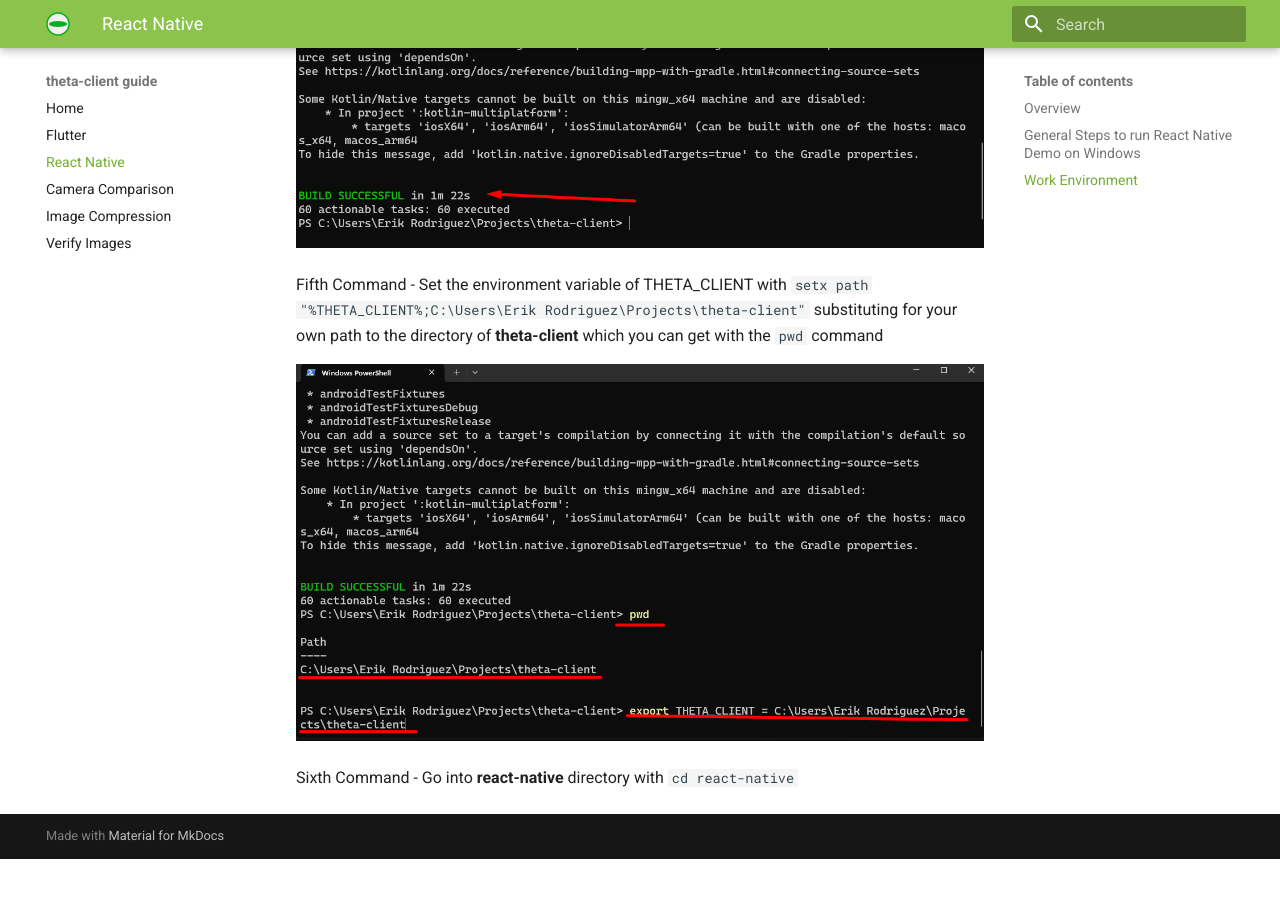
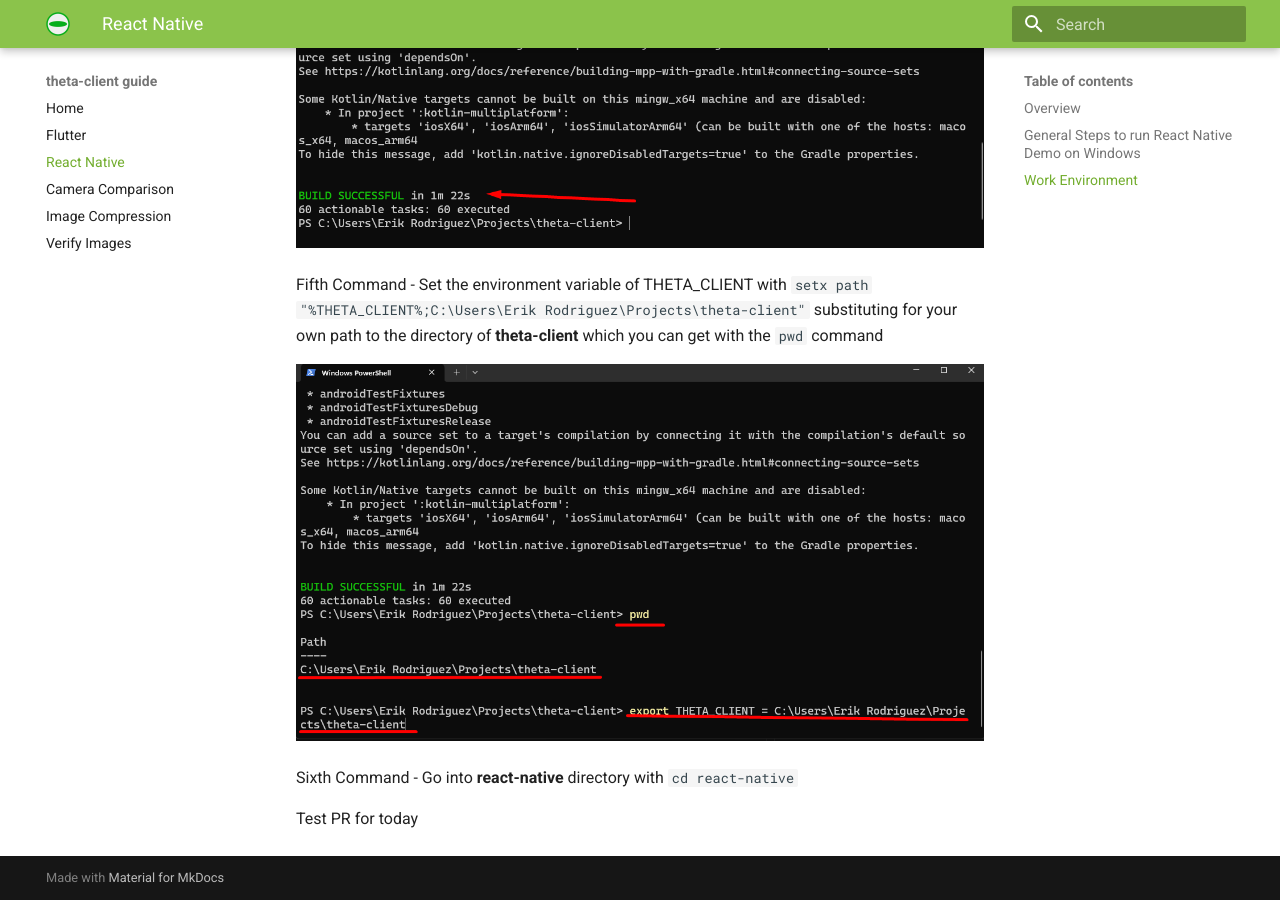
Before and after one commit to theta360developers/theta-client-guide, an MkDocs documentation site: the page built from docs/react-native-install.md, in a window 1280 px wide and 900 px high, scrolled down 6678 px. Built offline with MkDocs 1.6.1 and Material for MkDocs 9.7.7, drawn with Linux system fonts in a browser that asks for light colours; before the commit the page ends 7537 px from its top, so only the background shows below that.

Commit message:
test pr for today

```diff
--- a/docs/react-native-install.md
+++ b/docs/react-native-install.md
@@ -96,3 +96,5 @@
 ![exportVarScreenshot](images/react_native/exportVar.png)
 
 Sixth Command - Go into **react-native** directory with `cd react-native`
+
+Test PR for today
```
